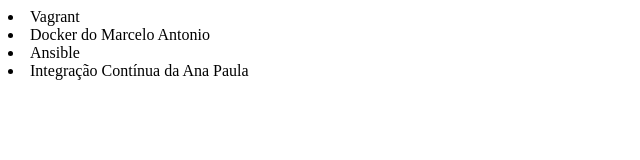
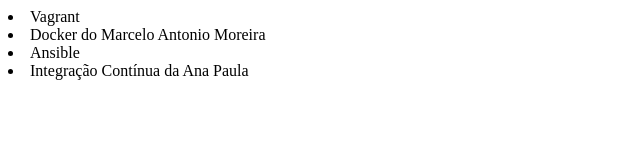
Before and after one commit to marcmore/alura-git, a plain HTML site: page index.html in a window 1280 px wide. Shown: the full height of the page, 0-640 px from the left. Drawn offline with Linux system fonts and the light colour scheme.

Commit message:
adicionado moreira

```diff
--- a/index.html
+++ b/index.html
@@ -7,7 +7,7 @@
 <body>
 	<u1>
 		<li>Vagrant</li>
-		<li>Docker do Marcelo Antonio</li>
+		<li>Docker do Marcelo Antonio Moreira</li>
 		<li>Ansible</li>
 		<li>Integração Contínua da Ana Paula</li>
 	</u1>
```
